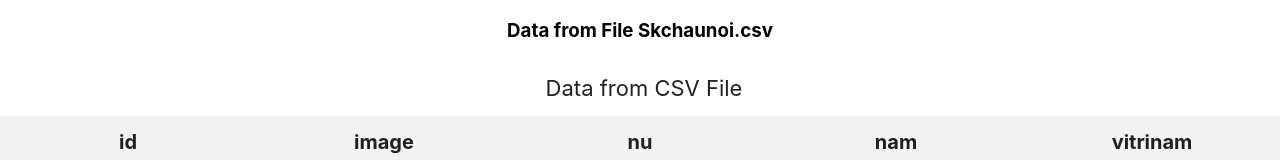
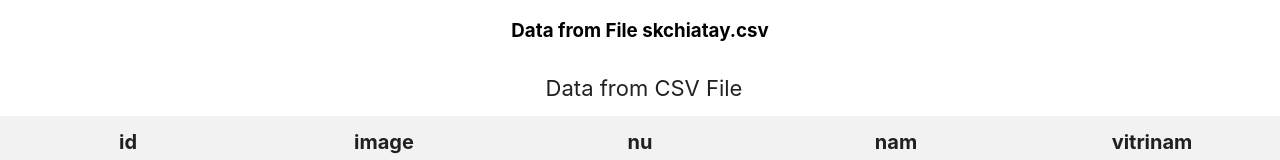
Before and after one commit to Thang1911/reader, a React (Create React App) app: page / in a window 1280 px wide. Shown: the top 160 px of the page. Built offline with nearby package versions, Linux system fonts and the light colour scheme.

Commit message:
Commit 7

```diff
--- a/src/App.js
+++ b/src/App.js
@@ -3,7 +3,7 @@ import "./App.css";
 import Main from "./Components/Man";
 
 const csvFiles = [
-  "Skchaunoi.csv",
+  //"Skchaunoi.csv",
   "skchiatay.csv",
   "skConLapGiaDinh.csv",
   "skDudoancontuonglai.csv",
```
